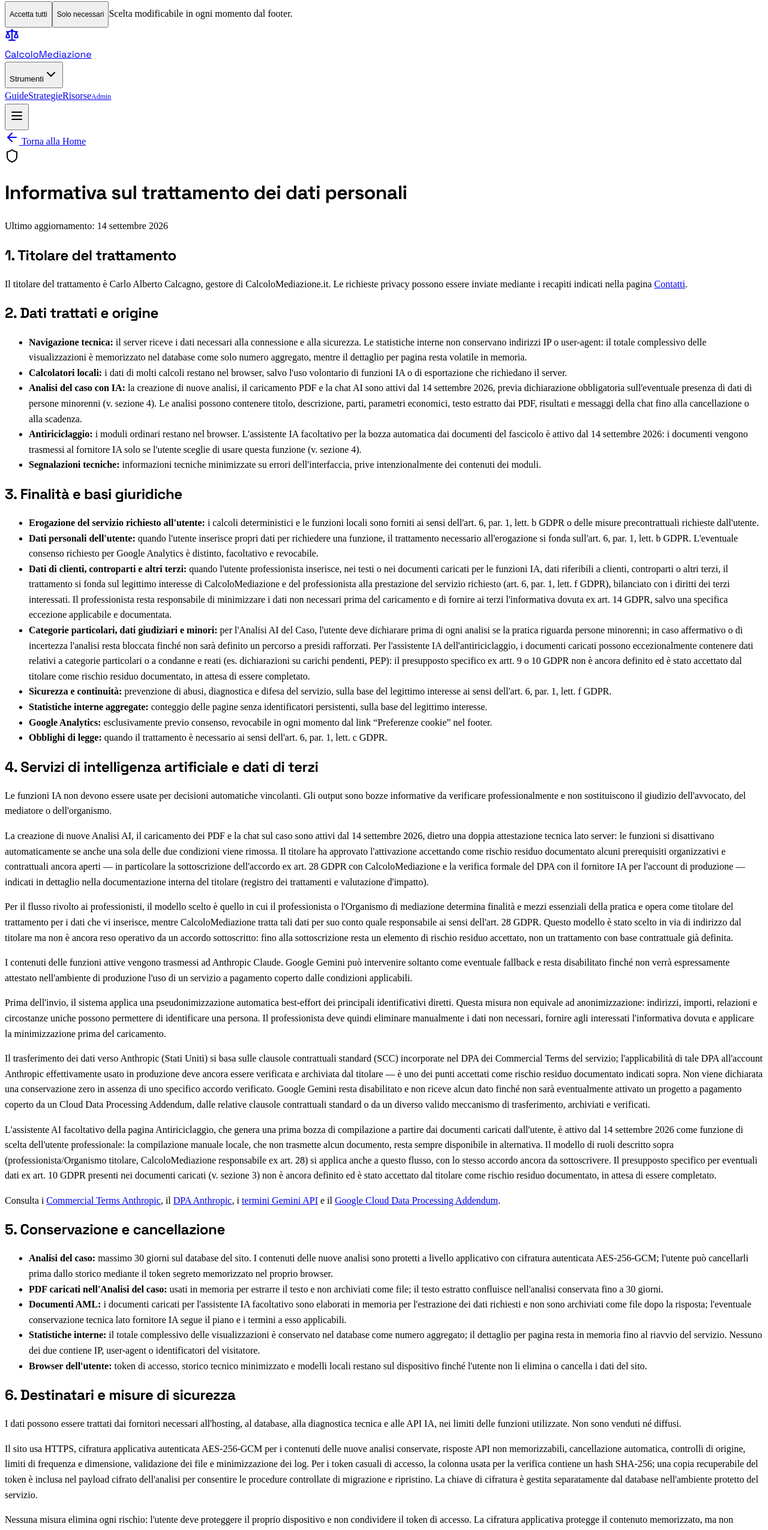
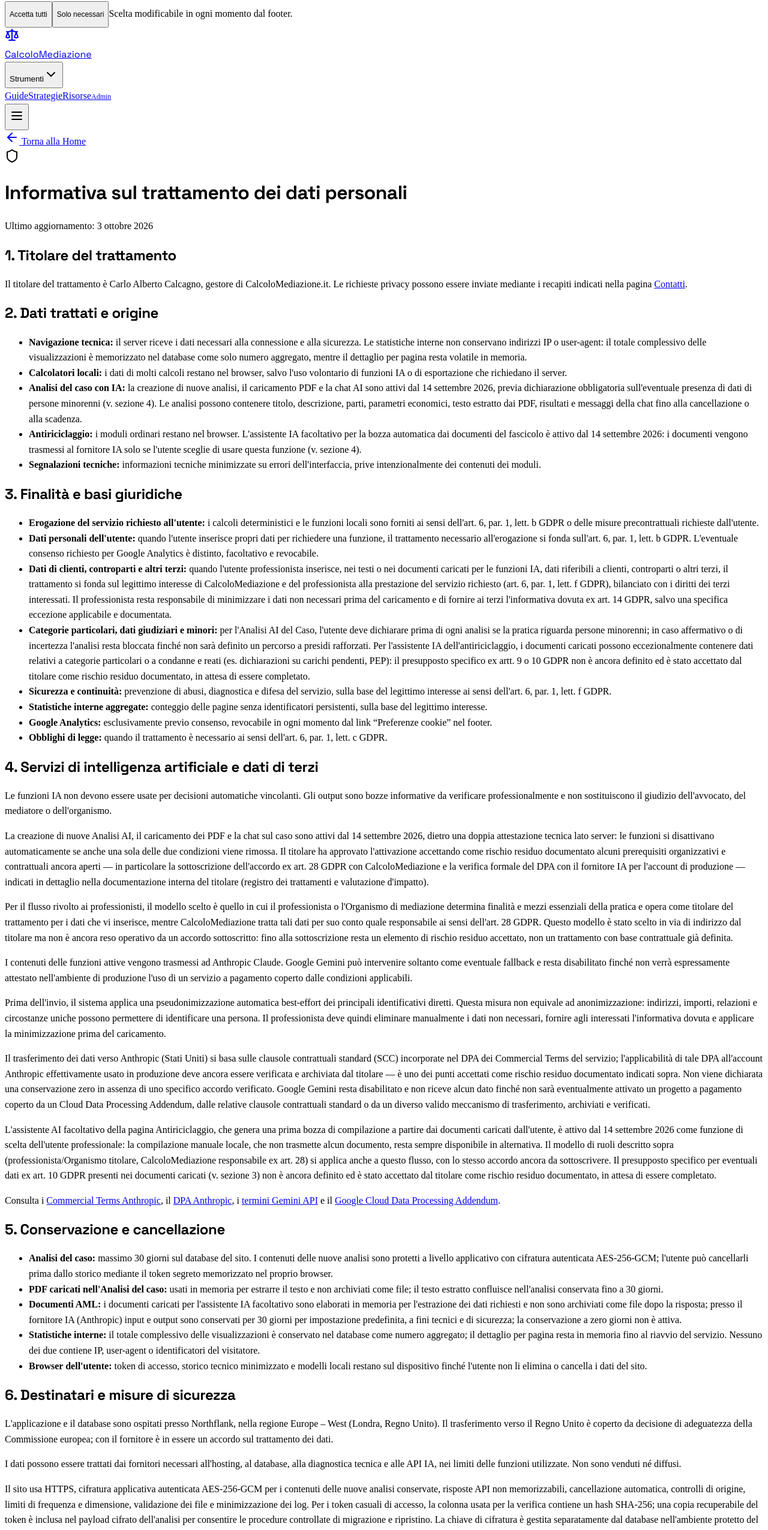
Before and after one commit to calcagnocarloalberto1-star/calcolomediazione, a React (Vite) app in the folder client/: page /privacy-policy in a window 1280 px wide. Shown: the part 207-2758 px from the top of the page at 60% size. Built offline with nearby package versions, Linux system fonts and the light colour scheme; no server answers.

Commit message:
Policy: indica hosting a Londra e conservazione di 30 giorni presso il fornitore IA
Sezione 6: regione di hosting (Northflank, Londra) e adeguatezza. Sezione 5: conservazione di 30 giorni presso Anthropic, ZDR non attiva. Data di aggiornamento: 3 ottobre 2026.

```diff
--- a/client/src/pages/PrivacyPolicy.tsx
+++ b/client/src/pages/PrivacyPolicy.tsx
@@ -34,7 +34,7 @@ export default function PrivacyPolicy() {
         </div>
 
         <div className="bg-card border-2 border-foreground shadow-[4px_4px_0px_0px] shadow-foreground/20 p-6 sm:p-8 space-y-7">
-          <p className="text-sm opacity-70">Ultimo aggiornamento: 14 settembre 2026</p>
+          <p className="text-sm opacity-70">Ultimo aggiornamento: 3 ottobre 2026</p>
 
           <Section title="1. Titolare del trattamento">
             <p>Il titolare del trattamento è Carlo Alberto Calcagno, gestore di CalcoloMediazione.it. Le richieste privacy possono essere inviate mediante i recapiti indicati nella pagina <Link href="/contatti"><span className="underline cursor-pointer text-primary">Contatti</span></Link>.</p>
@@ -78,13 +78,14 @@ export default function PrivacyPolicy() {
             <ul className="list-disc space-y-2 ml-5">
               <li><strong>Analisi del caso:</strong> massimo 30 giorni sul database del sito. I contenuti delle nuove analisi sono protetti a livello applicativo con cifratura autenticata AES-256-GCM; l'utente può cancellarli prima dallo storico mediante il token segreto memorizzato nel proprio browser.</li>
               <li><strong>PDF caricati nell'Analisi del caso:</strong> usati in memoria per estrarre il testo e non archiviati come file; il testo estratto confluisce nell'analisi conservata fino a 30 giorni.</li>
-              <li><strong>Documenti AML:</strong> i documenti caricati per l'assistente IA facoltativo sono elaborati in memoria per l'estrazione dei dati richiesti e non sono archiviati come file dopo la risposta; l'eventuale conservazione tecnica lato fornitore IA segue il piano e i termini a esso applicabili.</li>
+              <li><strong>Documenti AML:</strong> i documenti caricati per l'assistente IA facoltativo sono elaborati in memoria per l'estrazione dei dati richiesti e non sono archiviati come file dopo la risposta; presso il fornitore IA (Anthropic) input e output sono conservati per 30 giorni per impostazione predefinita, a fini tecnici e di sicurezza; la conservazione a zero giorni non è attiva.</li>
               <li><strong>Statistiche interne:</strong> il totale complessivo delle visualizzazioni è conservato nel database come numero aggregato; il dettaglio per pagina resta in memoria fino al riavvio del servizio. Nessuno dei due contiene IP, user-agent o identificatori del visitatore.</li>
               <li><strong>Browser dell'utente:</strong> token di accesso, storico tecnico minimizzato e modelli locali restano sul dispositivo finché l'utente non li elimina o cancella i dati del sito.</li>
             </ul>
           </Section>
 
           <Section title="6. Destinatari e misure di sicurezza">
+            <p>L'applicazione e il database sono ospitati presso Northflank, nella regione Europe – West (Londra, Regno Unito). Il trasferimento verso il Regno Unito è coperto da decisione di adeguatezza della Commissione europea; con il fornitore è in essere un accordo sul trattamento dei dati.</p>
             <p>I dati possono essere trattati dai fornitori necessari all'hosting, al database, alla diagnostica tecnica e alle API IA, nei limiti delle funzioni utilizzate. Non sono venduti né diffusi.</p>
             <p>Il sito usa HTTPS, cifratura applicativa autenticata AES-256-GCM per i contenuti delle nuove analisi conservate, risposte API non memorizzabili, cancellazione automatica, controlli di origine, limiti di frequenza e dimensione, validazione dei file e minimizzazione dei log. Per i token casuali di accesso, la colonna usata per la verifica contiene un hash SHA-256; una copia recuperabile del token è inclusa nel payload cifrato dell'analisi per consentire le procedure controllate di migrazione e ripristino. La chiave di cifratura è gestita separatamente dal database nell'ambiente protetto del servizio.</p>
             <p>Nessuna misura elimina ogni rischio: l'utente deve proteggere il proprio dispositivo e non condividere il token di accesso. La cifratura applicativa protegge il contenuto memorizzato, ma non impedisce il trattamento temporaneo necessario sul server e presso il fornitore IA durante l'elaborazione richiesta.</p>
```
